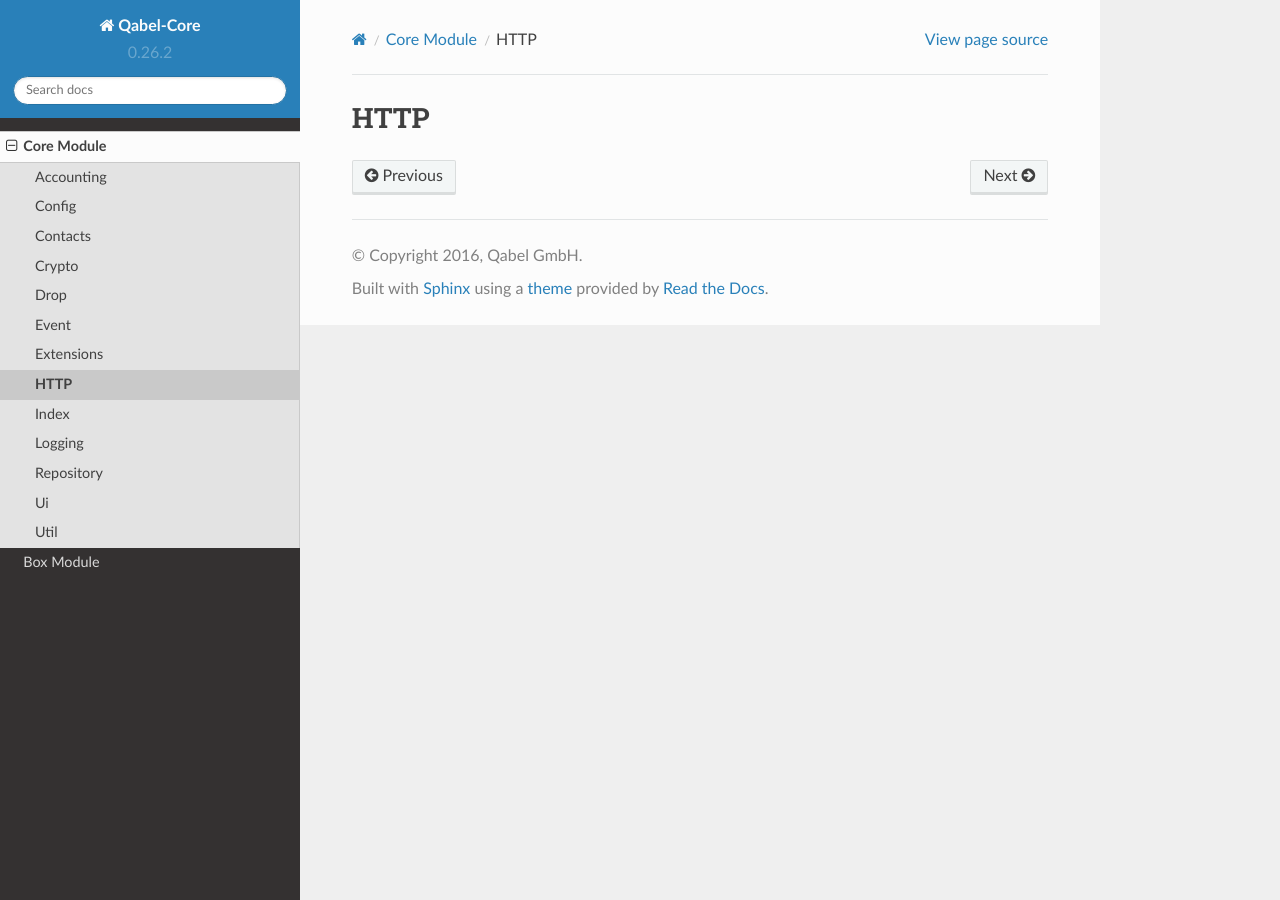
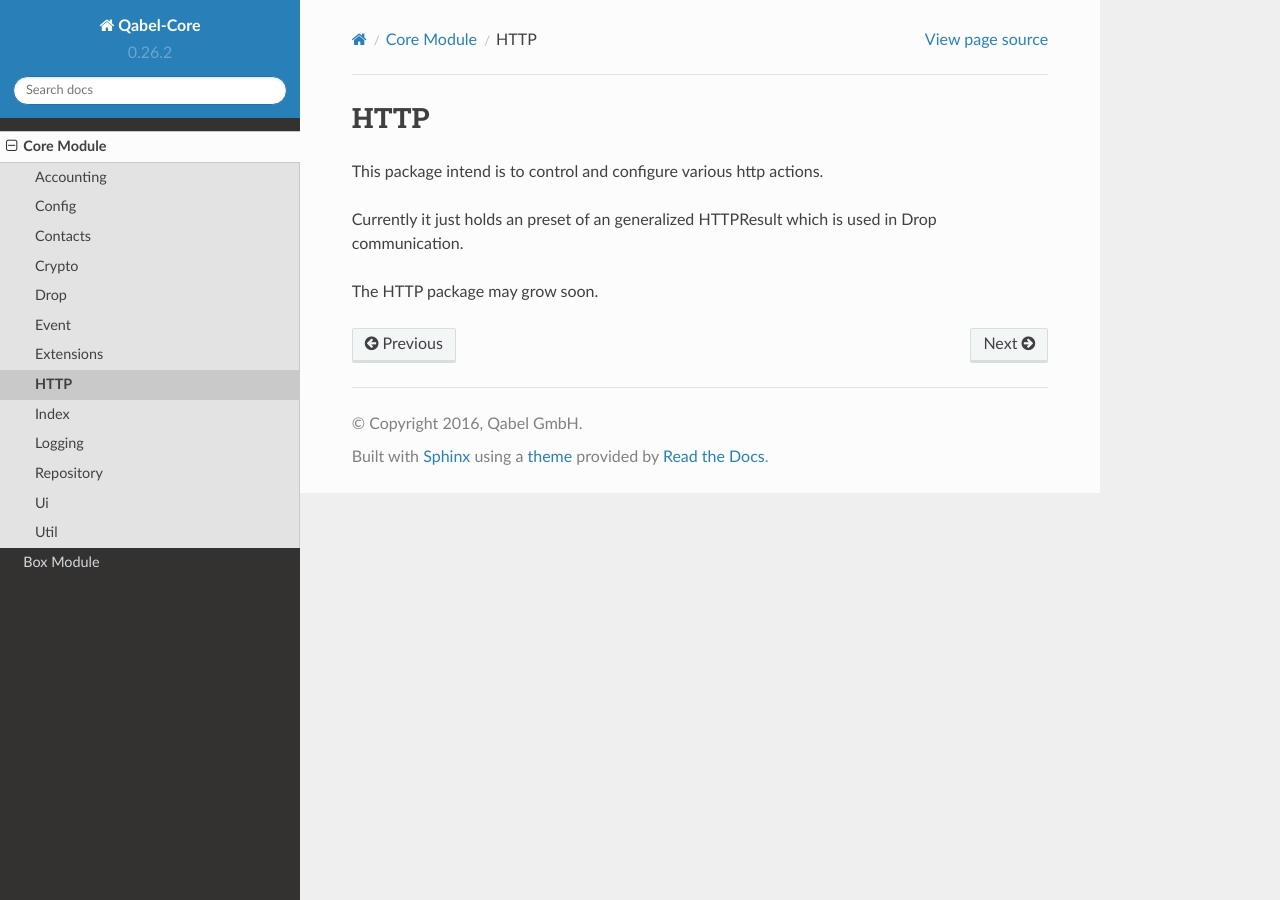
Before and after one commit to Qabel/qabel-core, a Sphinx documentation site: the page built from docs/source/core/http.rst, in a window 1280 px wide. Built offline with Sphinx 7.4.7 and the Read the Docs theme 2.0.0, drawn with Linux system fonts in a browser that asks for light colours.

Commit message:
http package description

```diff
--- a/docs/source/core/http.rst
+++ b/docs/source/core/http.rst
@@ -3,3 +3,9 @@ HTTP
 
 .. toctree::
     :maxdepth: 2
+
+This package intend is to control and configure various http actions.
+
+Currently it just holds an preset of an generalized HTTPResult which is used in Drop communication.
+
+The HTTP package may grow soon.
```
